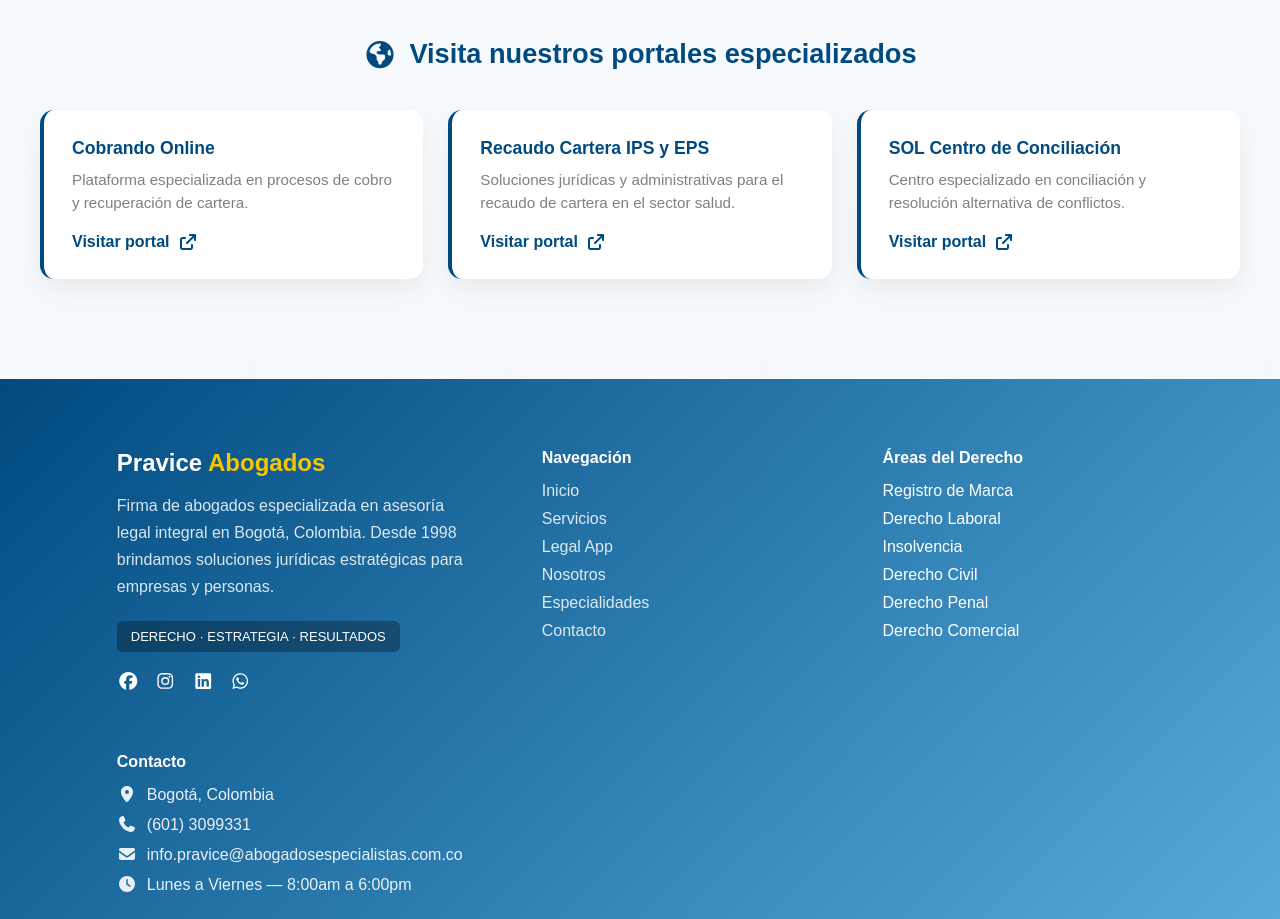
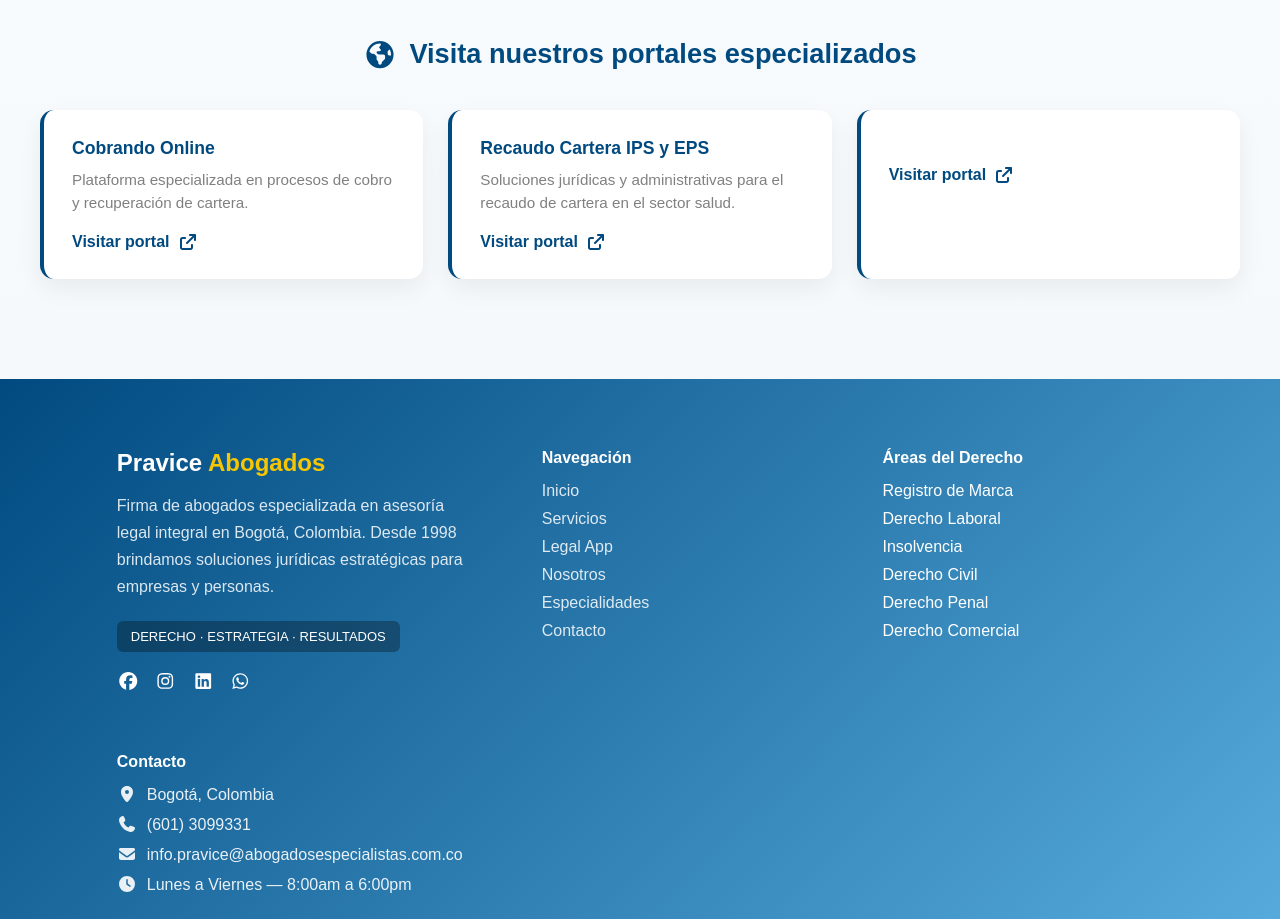
Before and after one commit to paginaswebpravice-prog/pravice-co, a Next.js app: page /especialidades in a window 1280 px wide. Shown: the part 1280-2199 px from the top of the page. Built offline with nearby package versions, Linux system fonts and the light colour scheme.

Commit message:
Updates links another websites

```diff
--- a/src/app/especialidades/page.tsx
+++ b/src/app/especialidades/page.tsx
@@ -122,10 +122,9 @@
       link: "https://www.recaudocarteraipsyeps.com/",
     },
     {
-      nombre: "SOL Centro de Conciliación",
-      descripcion:
-        "Centro especializado en conciliación y resolución alternativa de conflictos.",
-      link: "https://www.solcentrodeconciliacion.com/",
+      nombre: "",
+      descripcion: "",
+      link: "",
     },
   ];
 
```
